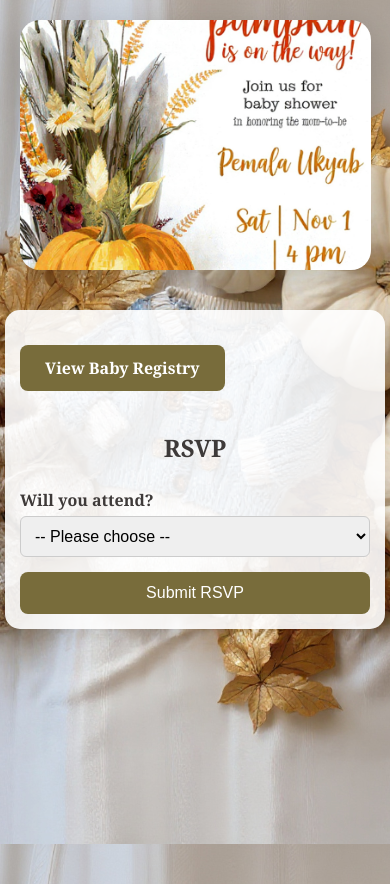
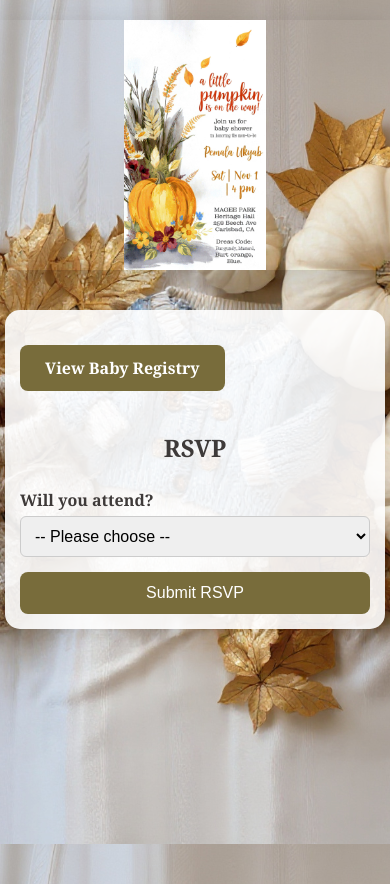
Before and after one commit to rajtripathee/tripathee.github.io, a plain HTML site: page babyshower.html in a window 390 px wide. Drawn offline with Linux system fonts and the light colour scheme.

Commit message:
Update babyshower.html

```diff
--- a/babyshower.html
+++ b/babyshower.html
@@ -21,20 +21,24 @@ body {
 
 /* Card image */
 .card {
-  width: 70vw;       /* 60% of viewport width */
-  height: 90vh;      /* 50% of viewport height */
-  max-width: 700px;  /* optional max-width to avoid being too wide */
+  width: 100%;                 /* full width */
+  max-width: 700px;            /* limits width on desktop */
+  height: auto;                /* height adjusts to image */
+  aspect-ratio: 16/9;          /* keeps image proportion correct */
   border-radius: 20px;
   box-shadow: 0 12px 35px rgba(0,0,0,0.2);
   background: url('images/card3.jpeg') no-repeat center center;
-  background-size: cover;
+  background-size: contain;    /* ensures entire image is visible */
   margin-bottom: 40px;
 }
 
+/* Mobile adjustments */
 @media (max-width: 500px) {
   .card {
-    width: 90vw;     /* almost full screen width */
-    height: 100vh;    /* smaller height on mobile */
+    width: 100vw;             /* full width of screen */
+    height: auto;
+    aspect-ratio: 16/9;       /* keeps image proportional */
+    border-radius: 0;         /* optional */
   }
 }
 
```
